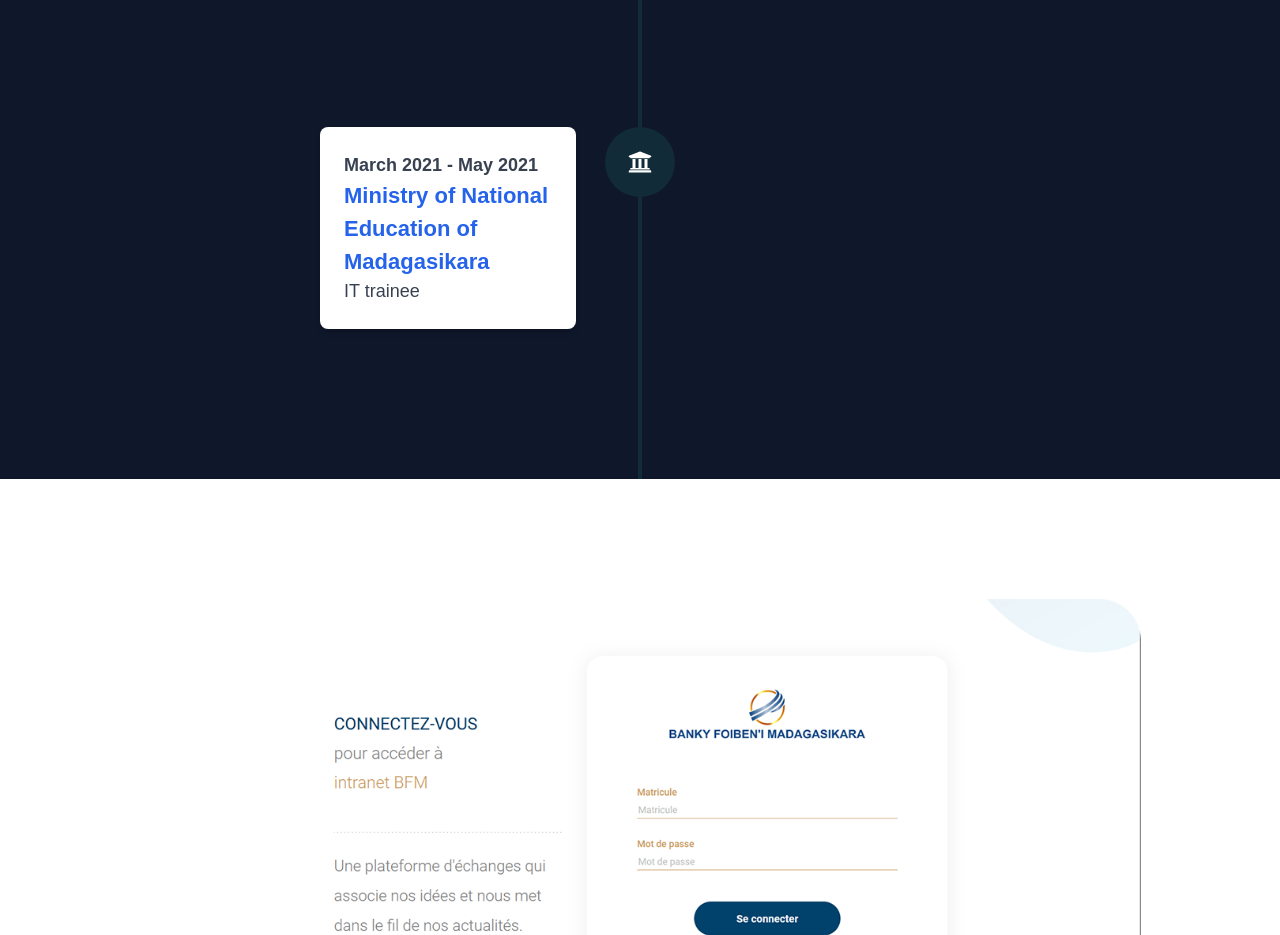
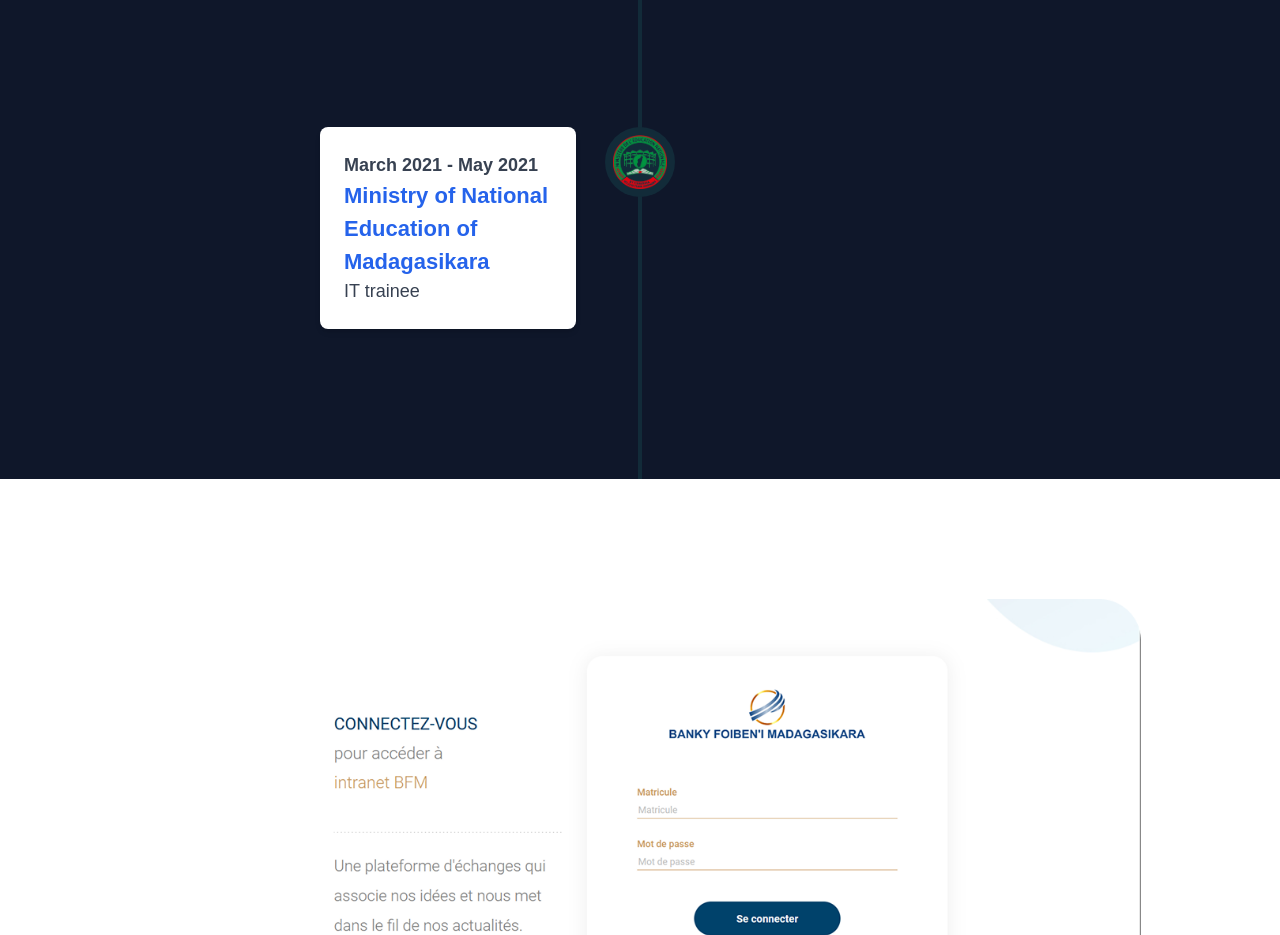
Before and after one commit to Mukkun007/PORTFOLIO-LOVA, a Next.js app: page / in a window 1280 px wide. Shown: the part 1840-2775 px from the top of the page. Built offline with nearby package versions, Linux system fonts and the light colour scheme.

Commit message:
MEN Logo

```diff
--- a/src/components/Experience.tsx
+++ b/src/components/Experience.tsx
@@ -36,7 +36,13 @@
       date: "March 2021 - May 2021",
       establishment: t("experience.etablissement"),
       position: t("experience.position2"),
-      icon: <FaUniversity />,
+      icon: (
+        <img
+          src="/images/MEN.png"
+          alt="MEN Logo"
+          className="w-[40px] h-[40px] sm:w-[45px] sm:h-[45px] md:w-[50px] md:h-[50px] lg:w-[54px] lg:h-[54px]"
+        />
+      ),
     },
   ];
 
```
Also changed, not shown: public/images/MEN.png (added).
